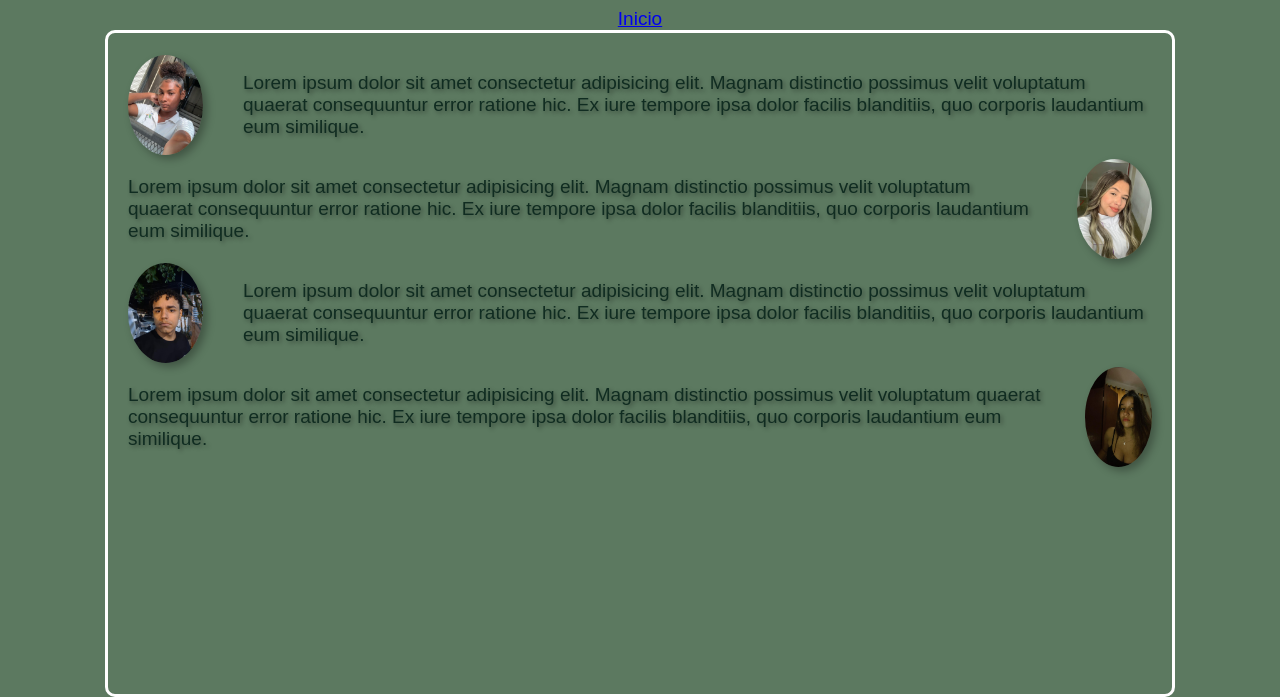
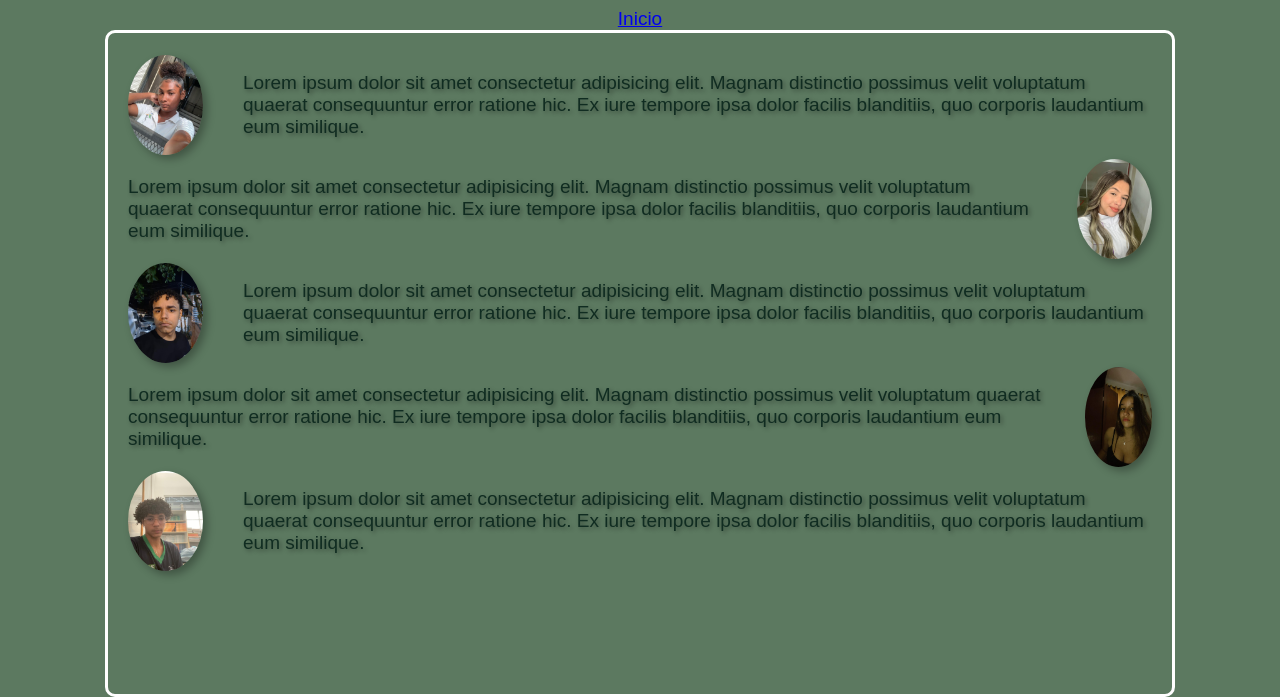
Before and after one commit to gaabriellaz/jogoCarlos, a website: page page2.html in a window 1280 px wide. Shown: the part 103-800 px from the top of the page. Drawn offline with Linux system fonts and the light colour scheme.

Commit message:
pipipopo

```diff
--- a/page2.html
+++ b/page2.html
@@ -60,6 +60,16 @@
                 />
             </div>
 
+            <div class="perfil">
+                <img
+                class="avatar"
+                src="cauana.jfif"
+                alt="imagem do jogo"
+                />
+                <p>
+                    Lorem ipsum dolor sit amet consectetur adipisicing elit. Magnam distinctio possimus velit voluptatum quaerat consequuntur error ratione hic. Ex iure tempore ipsa dolor facilis blanditiis, quo corporis laudantium eum similique.
+                  </p>
+            </div>
 
           </section>
     </main>
```
Also changed, not shown: cauana.jfif (added).
